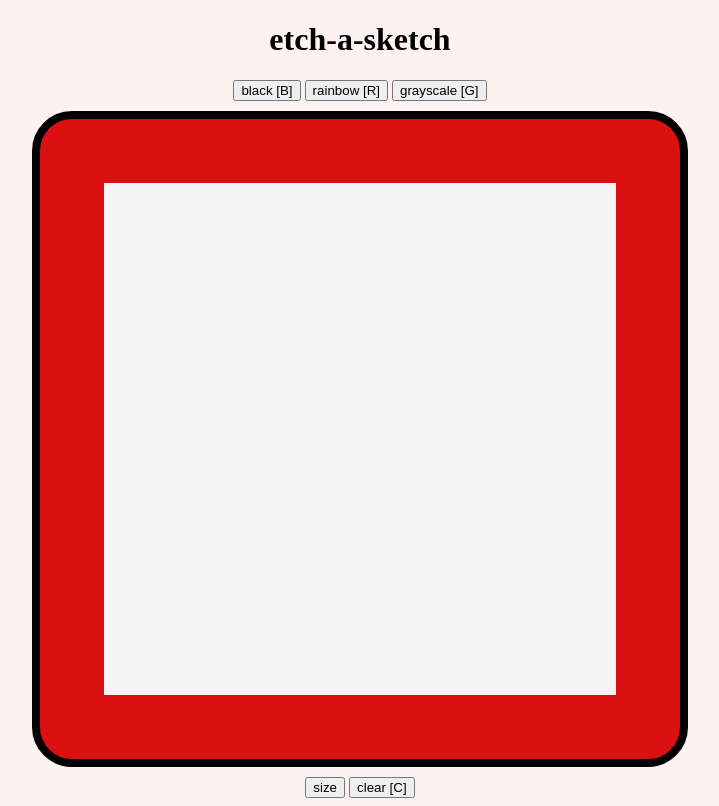
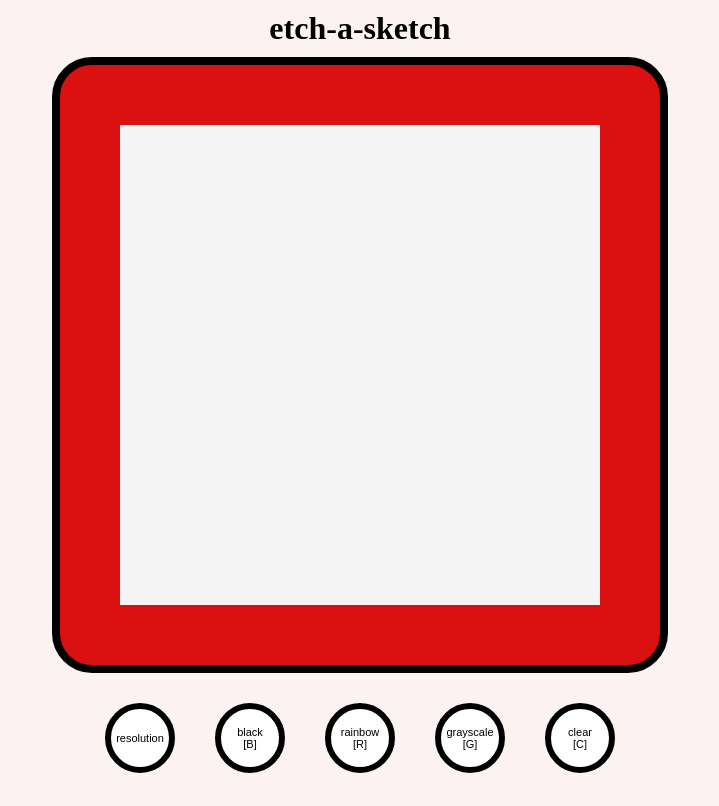
Before and after one commit to jasnscript/etchasketch, a plain HTML site: page index.html in a window 1280 px wide. Shown: the whole page, without its empty margins (280-999 px from the left). Drawn offline with Linux system fonts and the light colour scheme.

Commit message:
add button styling

```diff
--- a/index.html
+++ b/index.html
@@ -14,17 +14,15 @@
         </header>
 
         <main>
-            <div class="color-options">
-                <button id="black">black [B]</button>
-                <button id="rainbow">rainbow [R]</button>
-                <button id="grayscale">grayscale [G]</button>
-            </div>
             <div class="bezel">
                 <div class="grid"></div>
             </div>
-            <div class="size-clear">
-                <button id="size">size</button>
-                <button id="clear">clear [C]</button>
+            <div class="options">
+                <button id="size">resolution</button>
+                <button id="black">black</br>[B]</button>
+                <button id="rainbow">rainbow</br>[R]</button>
+                <button id="grayscale">grayscale</br>[G]</button>
+                <button id="clear">clear</br>[C]</button>
             </div>
         </main>
 
--- a/script.js
+++ b/script.js
@@ -87,6 +87,7 @@ function clearGrid() {
     const pixel = document.querySelectorAll('.pixel');
     pixel.forEach((one) => {
         one.style.backgroundColor = 'transparent';
+        one.style.opacity = '';
     })
 }
 
--- a/style.css
+++ b/style.css
@@ -4,6 +4,10 @@ html {
 
 header {
     text-align: center;
+}
+
+h1 {
+    margin: 10px 0 0 0;
 }
 
 main {
@@ -14,6 +18,23 @@ main {
 
 button {
     outline: none;
+    border: 0;
+    width: 70px;
+    height: 70px;
+    background: #fff;
+    padding: 0;
+    margin: 20px;
+    border-radius: 50%;
+    border: 6px solid black;
+    font-size: 11px;
+}
+
+button:hover {
+    transform: scale(1.1);
+}
+
+button:active {
+    transform: scale(1);
 }
 
 .bezel {
@@ -24,10 +45,10 @@ button {
     height: 50vw;
     margin: 10px 0;
     background-color: rgb(219, 16, 16);
-    min-height: 600px;
-    min-width: 600px;
-    max-width: 800px;
-    max-height: 800px;
+    min-height: 500px;
+    min-width: 500px;
+    max-width: 600px;
+    max-height: 600px;
 
     border: 8px solid rgb(0, 0, 0);
     border-radius: 40px;
@@ -43,3 +64,7 @@ div {
     height: 80%;
     background-color: rgb(243, 243, 243);
 }
+
+.options {
+    display: flex;
+}
```
